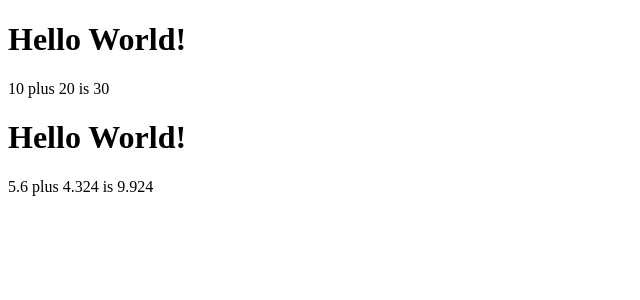
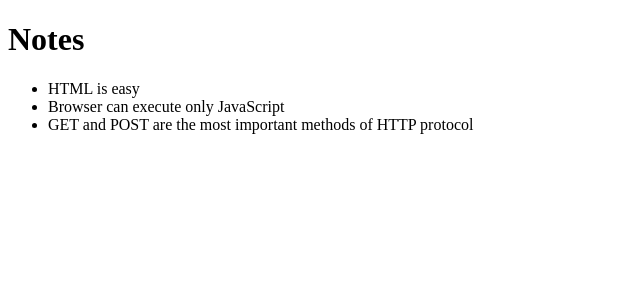
Before and after one commit to githubscientist/react-fsd61wde, a React (Vite) app: page / in a window 1280 px wide. Shown: the top 300 px of the page, without its empty margins (0-640 px from the left). Built offline with nearby package versions, Linux system fonts and the light colour scheme.

Commit message:
working with array lists --traditional

```diff
--- a/src/App.jsx
+++ b/src/App.jsx
@@ -1,22 +1,23 @@
-import Hello from "./components/Hello";
+function App({ notes }) {
 
-function App() {
+    // create an array of React list items
+    const notesList = [];
 
-    const a = 10;
-    const b = 20;
+    for (let i = 0; i < notes.length; i++){
+        notesList.push(<li>{ notes[i].content }</li>);
+    }
 
-    return (
-        <div>
-            <Hello
-                a={a}
-                b={b}
-            />
+    console.log(notesList);
 
-            <Hello
-                a={5.6}
-                b={4.324}
-            />
-        </div>
+  return (
+      <div>
+        <h1>Notes</h1>
+        <ul>
+            {
+                notesList
+            }
+        </ul>
+    </div>
   )
 }
 
--- a/src/components/Hello.jsx
+++ /dev/null
@@ -1,12 +0,0 @@
-function Hello({a, b}) {
-    return (
-        <div>
-            <h1>Hello World!</h1>
-            <p>
-                {a} plus {b} is {a + b}
-            </p>
-        </div>
-    )
-}
-
-export default Hello;
--- a/src/main.jsx
+++ b/src/main.jsx
@@ -2,6 +2,29 @@ import React from 'react'
 import ReactDOM from 'react-dom/client'
 import App from './App'
 
+const notes = [
+  {
+    id: 1,
+    content: 'HTML is easy',
+    date: '2019-05-30T17:30:31.098Z',
+    important: true
+  },
+  {
+    id: 2,
+    content: 'Browser can execute only JavaScript',
+    date: '2019-05-30T18:39:34.091Z',
+    important: false
+  },
+  {
+    id: 3,
+    content: 'GET and POST are the most important methods of HTTP protocol',
+    date: '2019-05-30T19:20:14.298Z',
+    important: true
+  }
+]
+
 ReactDOM.createRoot(document.getElementById('root')).render(
-  <App />
+  <App
+    notes={notes}
+  />
 )
```
